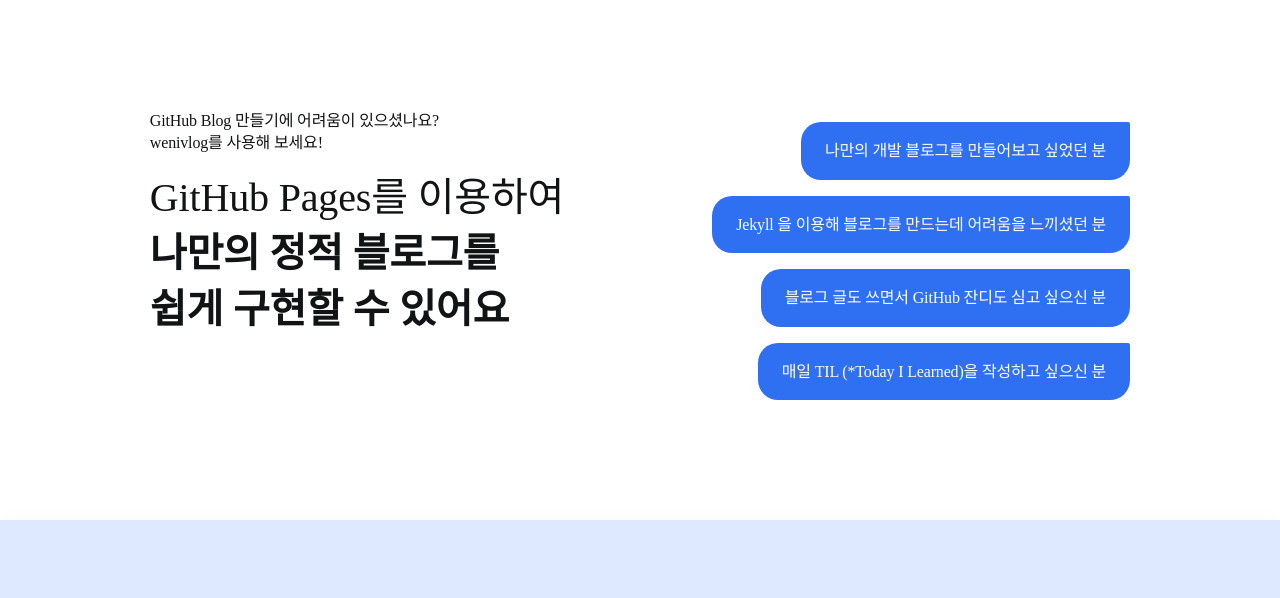
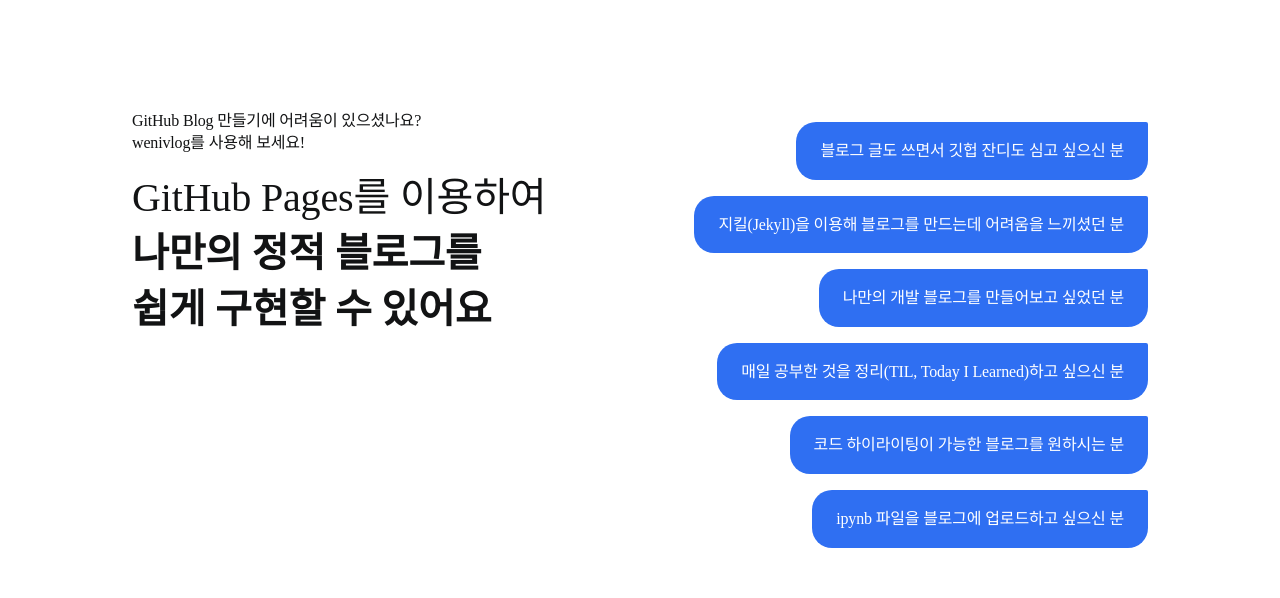
Before and after one commit to weniv/wenivlog_manual, a website: page index.html in a window 1280 px wide. Shown: the part 1080-1678 px from the top of the page. Drawn offline with Linux system fonts and the light colour scheme; a web font is replaced by a local one.

Commit message:
필요성(target-list) 업데이트

```diff
--- a/index.html
+++ b/index.html
@@ -147,16 +147,22 @@
           </div>
           <ul class="target-list">
             <li data-lang="target-list-1">
+              블로그 글도 쓰면서 깃헙 잔디도 심고 싶으신 분
+            </li>
+            <li data-lang="target-list-2">
+              지킬(Jekyll)을 이용해 블로그를 만드는데 어려움을 느끼셨던 분
+            </li>
+            <li data-lang="target-list-3">
               나만의 개발 블로그를 만들어보고 싶었던 분
             </li>
-            <li data-lang="target-list-2">
-              Jekyll 을 이용해 블로그를 만드는데 어려움을 느끼셨던 분
+            <li data-lang="target-list-4">
+              매일 공부한 것을 정리(TIL, Today I Learned)하고 싶으신 분
             </li>
-            <li data-lang="target-list-3">
-              블로그 글도 쓰면서 GitHub 잔디도 심고 싶으신 분
+            <li data-lang="target-list-5">
+              코드 하이라이팅이 가능한 블로그를 원하시는 분
             </li>
-            <li data-lang="target-list-4">
-              매일 TIL (*Today I Learned)을 작성하고 싶으신 분
+            <li data-lang="target-list-6">
+              ipynb 파일을 블로그에 업로드하고 싶으신 분
             </li>
           </ul>
         </div>
--- a/src/js/translate.js
+++ b/src/js/translate.js
@@ -16,10 +16,12 @@
       'GitHub Blog 만들기에 어려움이 있으셨나요?<br />wenivlog를 사용해 보세요!',
     'target-main-txt':
       "<span class='light'> GitHub Pages를 이용하여 <br /></span>나만의 정적 블로그를 <br />쉽게 구현할 수 있어요",
-    'target-list-1': '나만의 개발 블로그를 만들어보고 싶었던 분',
-    'target-list-2': 'Jekyll 을 이용해 블로그를 만드는데 어려움을 느끼셨던 분',
-    'target-list-3': '블로그 글도 쓰면서 GitHub 잔디도 심고 싶으신 분',
-    'target-list-4': '매일 TIL (*Today I Learned)을 작성하고 싶으신 분',
+    'target-list-1': '블로그 글도 쓰면서 깃헙 잔디도 심고 싶으신 분',
+    'target-list-2': '지킬(Jekyll)을 이용해 블로그를 만드는데 어려움을 느끼셨던 분',
+    'target-list-3': '나만의 개발 블로그를 만들어보고 싶었던 분',
+    'target-list-4': '매일 공부한 것을 정리(TIL, Today I Learned)하고 싶으신 분',
+    'target-list-5': '코드 하이라이팅이 가능한 블로그를 원하시는 분',
+    'target-list-6': 'ipynb 파일을 블로그에 업로드하고 싶으신 분',
     'guide-main-txt': '사용 방법을 알려드릴게요',
     'guide-sub-txt': '"차근차근 따라하면 나만의 GitHub Blog 탄생!"',
     'guide-item-1': '제공된 레포지토리를 fork 합니다.',
@@ -71,12 +73,13 @@
     'target-sub-txt':
       'Did you have difficulty creating a GitHub Blog?<br />Try using wenivlog!',
     'target-main-txt':
-      "<span class='light'>using GitHub Pages <br /></span> Make your own static blog",
-    'target-list-1': 'Those who wanted to create their own development blog',
-    'target-list-2': 'Those who felt difficult to create a blog using Jekyll',
-    'target-list-3':
-      'Those who want to write blog posts and make contribution graph green',
-    'target-list-4': 'Those who want to write TIL (*Today I Learned) every day',
+    "<span class='light'>using GitHub Pages <br /></span> Make your own static blog",
+    "target-list-1": "Those who want to write blog posts and grow their GitHub grass at the same time",
+    "target-list-2": "Those who experienced difficulties creating a blog using Jekyll",
+    "target-list-3": "Those who wanted to create their own development blog",
+    "target-list-4": "Those who want to organize what they study every day (TIL, Today I Learned)",
+    "target-list-5": "Those who want a blog with code highlighting capabilities",
+    "target-list-6": "Those who want to upload ipynb files to their blog",
     'guide-main-txt': 'Let us guide you through',
     'guide-sub-txt': '"Follow step by step to create your own GitHub Blog!"',
     'guide-item-1': 'Fork the provided repository.',
```
